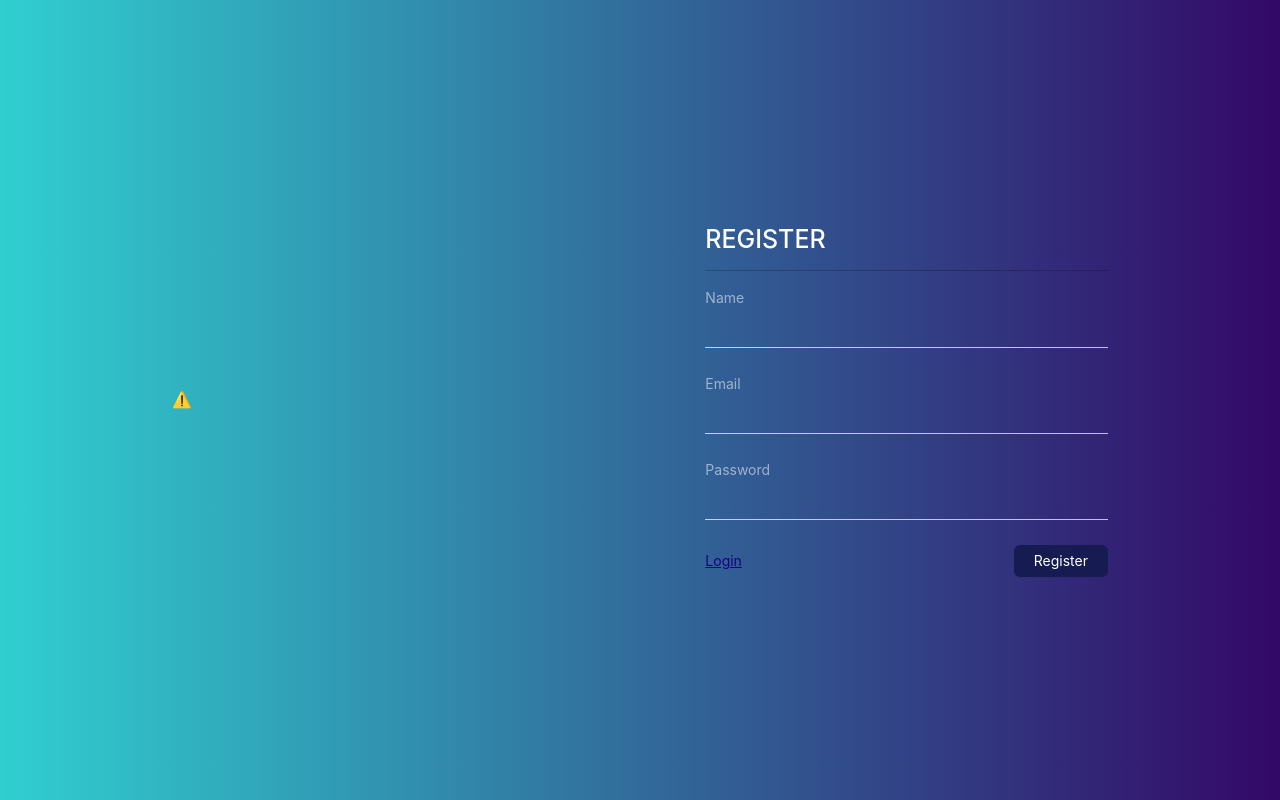
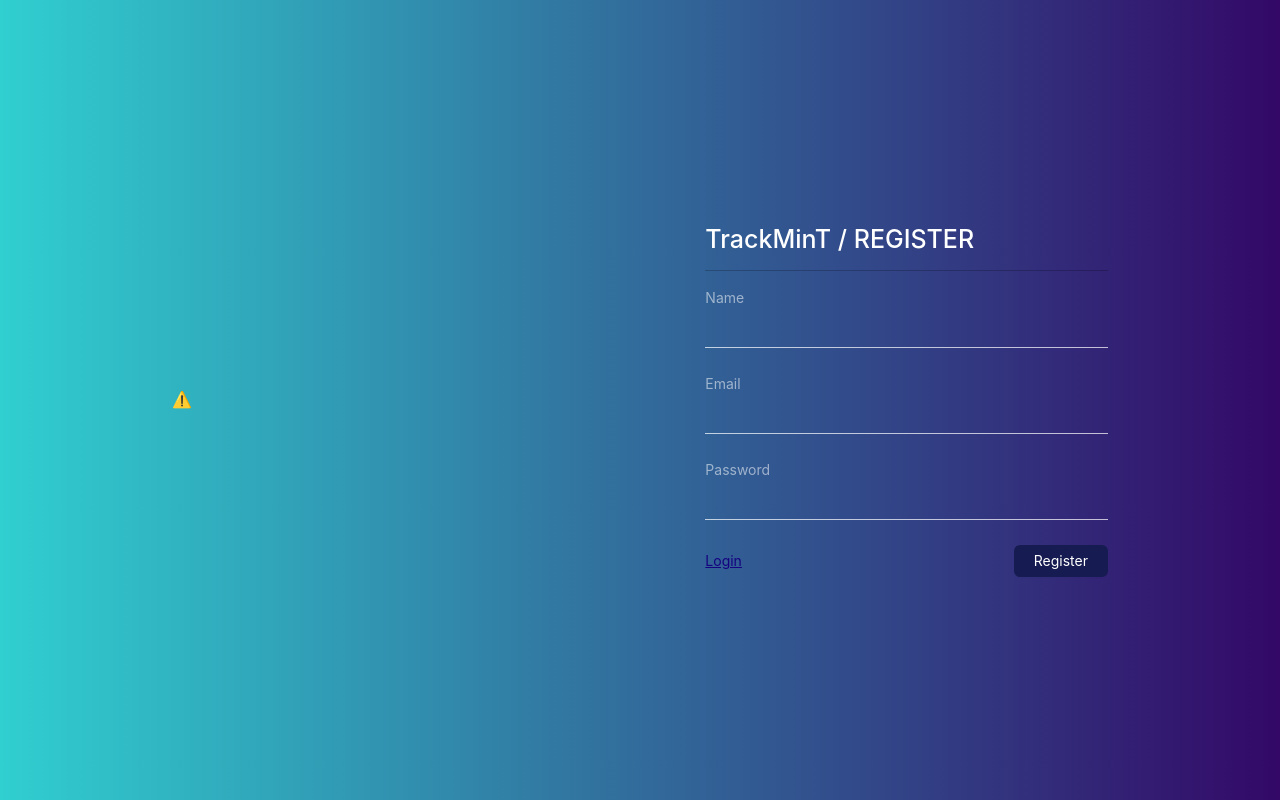
Before and after one commit to ajaypavushetti/Expense-Tracker, a React (Vite) app in the folder client/: page /register in a window 1280 px wide. Built offline with nearby package versions, Linux system fonts and the light colour scheme; no server answers.

Commit message:
rectifying errors3

```diff
--- a/client/src/pages/Register.jsx
+++ b/client/src/pages/Register.jsx
@@ -8,15 +8,16 @@ import { useState } from "react";
 import Spinner from "../components/Spinner";
 
 const Register = () => {
-  const navigate = useNavigate(true);
+  const navigate = useNavigate(); // Corrected: removed 'true' argument
   const [loading, setLoading] = useState(false);
   const onFinish = async (values) => {
     try {
       setLoading(true);
-
-      await axios.post(`${import.meta.env.VITE_API_URL}/api/users/register`, values); //
+      await axios.post(`${import.meta.env.VITE_API_URL}/api/users/register`, values);
       message.success("Registration Successful");
       setLoading(false);
+      // Added navigation to the login page after successful registration
+      navigate("/login"); // Navigate to the login page
     } catch (error) {
       message.error("something went wrong");
       setLoading(false);
@@ -46,7 +47,7 @@ const Register = () => {
         </div>
         <div className="col-md-4">
           <Form layout="vertical" onFinish={onFinish}>
-            <h1>REGISTER</h1>
+            <h1>TrackMinT / REGISTER</h1>
             <hr />
             <Form.Item label="Name" name="name">
               <Input />
```
